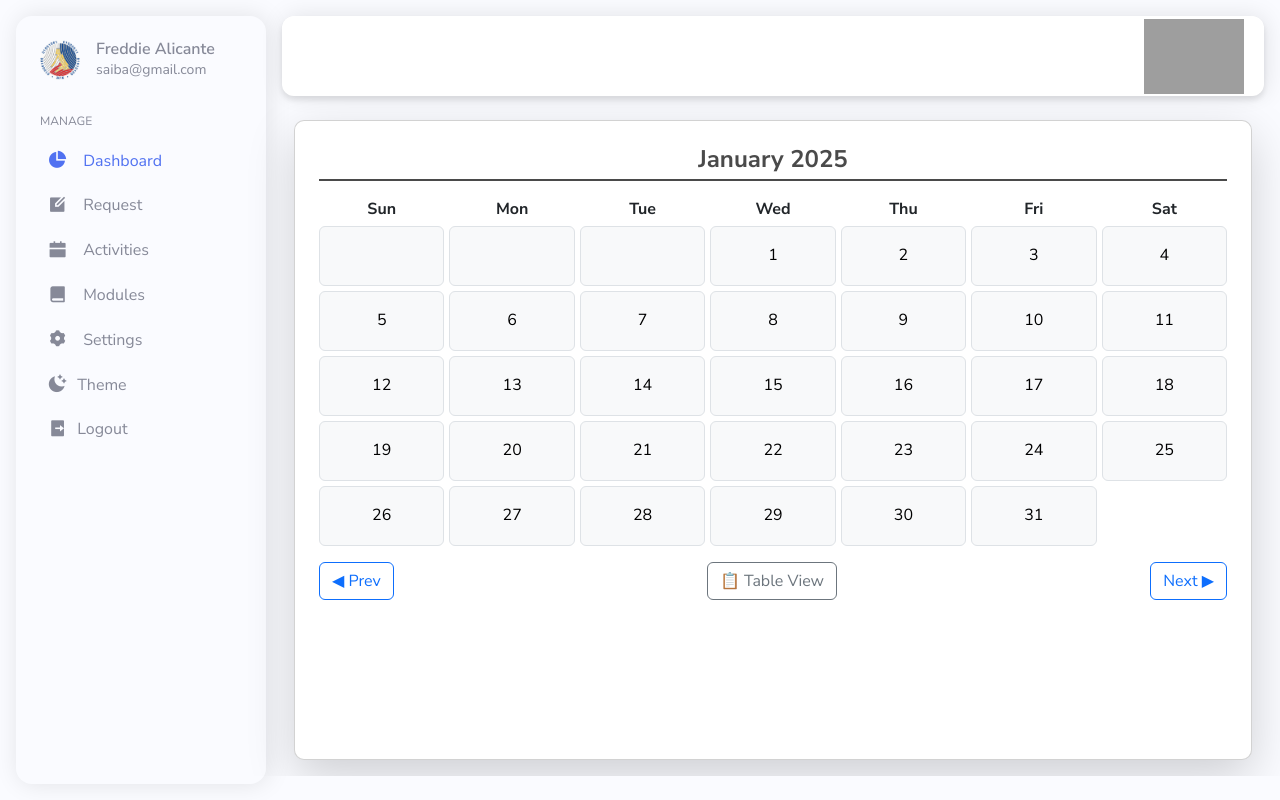
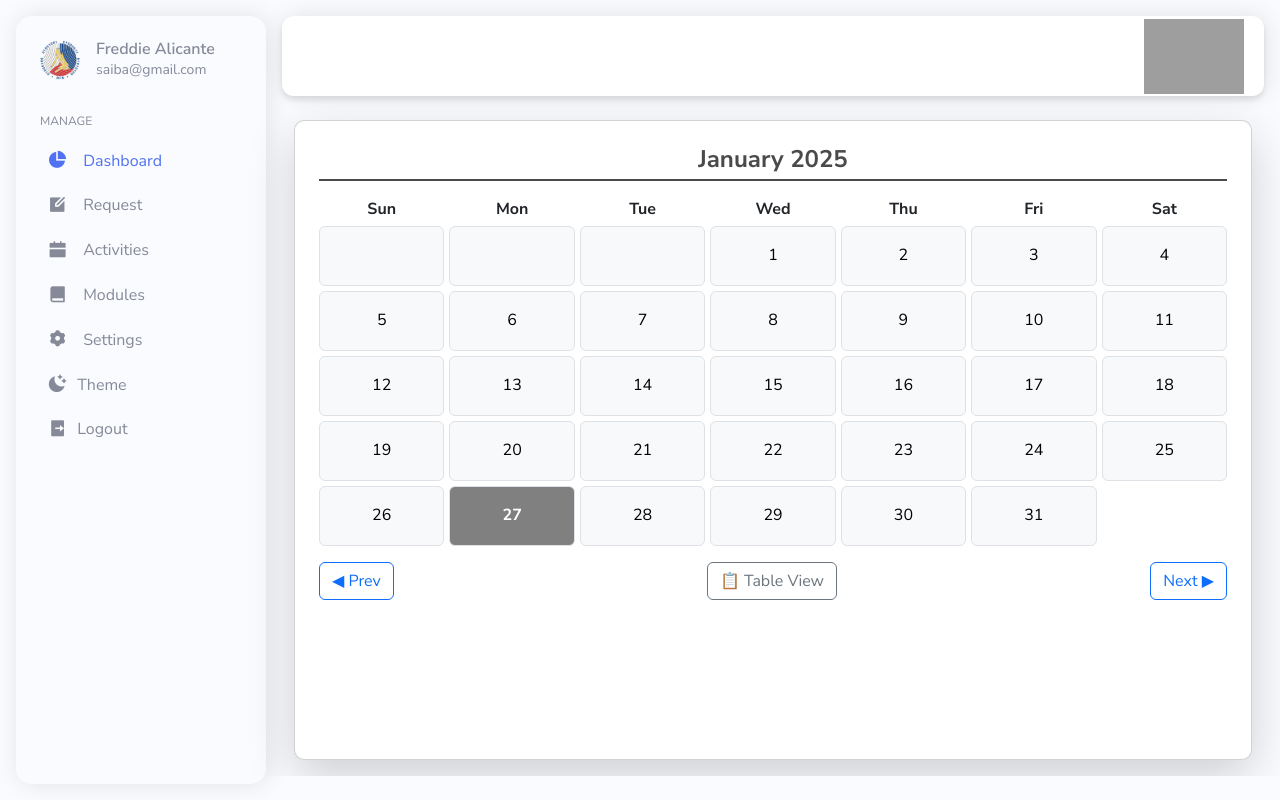
Before and after one commit to lancelotgrafilo/DICT_frontend, a React (Vite) app: page /admin/activities in a window 1280 px wide. Built offline with nearby package versions, Linux system fonts and the light colour scheme; grey boxes are pictures that could not be loaded.

Commit message:
Activities added

```diff
--- a/src/components/Activities/Activities.jsx
+++ b/src/components/Activities/Activities.jsx
@@ -1,11 +1,11 @@
 import React, { useState } from "react";
 import "bootstrap/dist/css/bootstrap.min.css";
-import "bootstrap-icons/font/bootstrap-icons.css"; // Make sure to import Bootstrap icons
+import "bootstrap-icons/font/bootstrap-icons.css";
 
 export function Activities() {
   const activities = [
-    { date: "2025-02-10", title: "Meeting with Team", startTime: "10:00 AM", endTime: "12:00 PM", status: "accepted" },
-    { date: "2025-02-12", title: "Project Deadline", startTime: "2:00 PM", endTime: "4:00 PM", status: "done" },
+    { date: "2025-02-10", title: "Meeting with Team", startTime: "10:00 AM", endTime: "12:00 PM", status: "done" },
+    { date: "2025-02-20", title: "Project Deadline", startTime: "2:00 PM", endTime: "4:00 PM", status: "accepted" },
   ];
 
   const [currentDate, setCurrentDate] = useState(new Date());
@@ -22,8 +22,8 @@ export function Activities() {
     const year = currentDate.getFullYear();
     const firstDayOfMonth = new Date(year, month, 1).getDay();
     const totalDays = getDaysInMonth(month, year);
+    const daysArray = [];
 
-    const daysArray = [];
     for (let i = 0; i < firstDayOfMonth; i++) {
       daysArray.push(null);
     }
@@ -33,28 +33,20 @@ export function Activities() {
     return daysArray;
   };
 
-  const calculateTotalHours = (startTime, endTime) => {
-    const start = new Date(`2000-01-01 ${startTime}`);
-    const end = new Date(`2000-01-01 ${endTime}`);
-    return Math.abs((end - start) / 36e5);
-  };
+  const today = new Date().toISOString().split("T")[0]; // Today's date in YYYY-MM-DD
 
   return (
     <div className="container mt-4">
       <div className="card shadow-lg p-4" style={{ minHeight: "80vh", borderRadius: "10px" }}>
 
-        {/* Title for Calendar View (Month and Year) */}
-        {viewMode === "calendar" && (
+        {/* Title */}
         <h4 className="text-center mb-3">
-            {currentDate.toLocaleString("default", { month: "long", year: "numeric" })}
+          {viewMode === "calendar"
+            ? currentDate.toLocaleString("default", { month: "long", year: "numeric" })
+            : "List of Activities"}
         </h4>
-        )}
 
-        {/* Title for Table View */}
-        {viewMode === "table" && (
-          <h4 className="text-center mb-3">List of Activities</h4>
-        )}
-
+        {/* Calendar View */}
         {viewMode === "calendar" ? (
           <div className="d-grid" style={{ gridTemplateColumns: "repeat(7, 1fr)", gap: "5px" }}>
             {["Sun", "Mon", "Tue", "Wed", "Thu", "Fri", "Sat"].map((day) => (
@@ -64,6 +56,7 @@ export function Activities() {
             {generateCalendar().map((date, index) => {
               const activity = activities.find((a) => a.date === date);
               const status = activity?.status;
+              const isToday = date === today;
 
               return (
                 <div
@@ -72,36 +65,69 @@ export function Activities() {
                   style={{
                     minHeight: "60px",
                     backgroundColor:
-                      status === "accepted"
+                      isToday
+                        ? "#808080" // Gray background for today
+                        : status === "accepted"
                           ? "#007bff"
                           : status === "done"
                             ? "#28a745"
                             : "#f8f9fa",
-                    color: status === "accepted" || status === "done" ? "white" : "black",
-                    fontWeight: status === "accepted" || status === "done" ? "bold" : "normal",
+                    color: isToday || status ? "white" : "black",
+                    fontWeight: isToday || status ? "bold" : "normal",
+                    border: isToday ? "3px solid #FF4500" : "1px solid #dee2e6",
                     cursor: "pointer",
                     transition: "all 0.3s",
                     position: "relative",
                   }}
                   onMouseEnter={(e) => {
-                    if (status === "accepted") {
+                    if (isToday) {
+                      e.target.style.backgroundColor = "#808080"; // Gray for today on hover
+                      e.target.querySelector(".day-number").style.display = "none"; // Hide number
+                      e.target.querySelector(".view-text").style.display = "block"; // Show "Today"
+                      e.target.querySelector(".view-text").style.color = "white"; // Change "Today" text to white
+                    } else if (status === "accepted") {
                       e.target.style.backgroundColor = "#0056b3";
-                      e.target.querySelector(".day-number").style.visibility = "hidden";
+                      e.target.querySelector(".day-number").style.display = "none";
+                      e.target.querySelector(".view-text").style.display = "block";
+                    } else if (status === "done") {
+                      e.target.style.backgroundColor = "#218838";
+                      e.target.querySelector(".check-icon").style.display = "none";
                       e.target.querySelector(".view-text").style.display = "block";
                     }
                   }}
                   onMouseLeave={(e) => {
-                    if (status === "accepted") {
+                    if (isToday) {
+                      e.target.style.backgroundColor = "#808080"; // Keep gray color when hovering on today
+                      e.target.querySelector(".view-text").style.display = "none"; // Hide "Today"
+                      e.target.querySelector(".day-number").style.display = "block"; // Show number again
+                    } else if (status === "accepted") {
                       e.target.style.backgroundColor = "#007bff";
-                      e.target.querySelector(".day-number").style.visibility = "visible";
+                      e.target.querySelector(".day-number").style.display = "block";
+                      e.target.querySelector(".view-text").style.display = "none";
+                    } else if (status === "done") {
+                      e.target.style.backgroundColor = "#28a745";
+                      e.target.querySelector(".check-icon").style.display = "block";
                       e.target.querySelector(".view-text").style.display = "none";
                     }
                   }}
                 >
-                  <span className="day-number">{date ? new Date(date).getDate() : ""}</span>
+                  {isToday && <span className="view-text"
+                    style={{
+                      display: "none",
+                      position: "absolute",
+                      top: "50%",
+                      left: "50%",
+                      transform: "translate(-50%, -50%)",
+                      color: "white", // Today text color is white
+                      fontWeight: "bold",
+                    }}>
+                    Today
+                  </span>}
+
+                  {status !== "done" && <span className="day-number">{date ? new Date(date).getDate() : ""}</span>}
+
                   {status === "accepted" && (
-                    <span
-                      className="view-text"
+                    <span className="view-text"
                       style={{
                         display: "none",
                         position: "absolute",
@@ -110,23 +136,35 @@ export function Activities() {
                         transform: "translate(-50%, -50%)",
                         color: "white",
                         fontWeight: "bold",
-                      }}
-                    >
+                      }} >
                       View
                     </span>
                   )}
+
                   {status === "done" && (
-                    <span
-                      className="view-text"
+                    <>
+                      <span className="check-icon"
                         style={{
                           position: "absolute",
                           top: "50%",
                           left: "50%",
                           transform: "translate(-50%, -50%)",
-                      }}
-                    >
+                        }}>
                         <i className="bi bi-check-circle" style={{ fontSize: "1.5em" }}></i>
                       </span>
+                      <span className="view-text"
+                        style={{
+                          display: "none",
+                          position: "absolute",
+                          top: "50%",
+                          left: "50%",
+                          transform: "translate(-50%, -50%)",
+                          color: "white",
+                          fontWeight: "bold",
+                        }}>
+                        View
+                      </span>
+                    </>
                   )}
                 </div>
               );
@@ -137,23 +175,28 @@ export function Activities() {
             <table className="table table-bordered text-center bg-white">
               <thead>
                 <tr style={{ backgroundColor: "#003366", color: "white" }}>
-                  <th style={{ width: "30%" }}>Name</th>
-                  <th style={{ width: "20%" }}>Preferred Date</th>
-                  <th style={{ width: "15%" }}>Start Time</th>
-                  <th style={{ width: "15%" }}>End Time</th>
-                  <th style={{ width: "10%" }}>Total Hours</th>
-                  <th style={{ width: "10%" }}>Actions</th>
+                  <th>Name</th>
+                  <th>Preferred Date</th>
+                  <th>Start Time</th>
+                  <th>End Time</th>
+                  <th>Total Hours</th>
+                  <th>Actions</th>
                 </tr>
               </thead>
               <tbody>
                 {activities.map((activity, index) => (
                   <tr key={index}>
-                    <td>John Doe</td>
-                    <td>{activity.date}</td>
-                    <td>{activity.startTime}</td>
-                    <td>{activity.endTime}</td>
-                    <td>{calculateTotalHours(activity.startTime, activity.endTime)}</td>
+                    <td style={{ width: "30%", textAlign: "left" }}>John Doe</td>
+                    <td style={{ width: "20%", textAlign: "center" }}>{activity.date}</td>
+                    <td style={{ width: "10%", textAlign: "center" }}>{activity.startTime}</td>
+                    <td style={{ width: "10%", textAlign: "center" }}>{activity.endTime}</td>
+                    <td style={{ width: "10%", textAlign: "center" }}>
+                      {Math.abs(new Date(`2000-01-01 ${activity.endTime}`) - new Date(`2000-01-01 ${activity.startTime}`)) / 36e5}
+                    </td>
                     <td>
+                      <button className="btn btn-outline-primary btn-sm me-2">
+                        <i className="bi bi-eye"></i> View
+                      </button>
                       <button className="btn btn-outline-success btn-sm">
                         <i className="bi bi-check-circle"></i> Done
                       </button>
@@ -172,6 +215,7 @@ export function Activities() {
           </button>
           <button className="btn btn-outline-primary" onClick={() => changeMonth(1)}>Next ▶</button>
         </div>
+
       </div>
     </div>
   );
--- a/src/components/Request/Request.jsx
+++ b/src/components/Request/Request.jsx
@@ -38,11 +38,11 @@ export function Request() {
             <thead>
               <tr style={{ backgroundColor: "#003366", color: "white" }}>
                 <th style={{ width: "30%", textAlign: "center" }}>Name</th>
-                <th style={{ width: "20%", textAlign: "center" }}>Preferred Date</th>
+                <th style={{ width: "15%", textAlign: "center" }}>Preferred Date</th>
                 <th style={{ width: "10%", textAlign: "center" }}>Start Time</th>
                 <th style={{ width: "10%", textAlign: "center" }}>End Time</th>
                 <th style={{ width: "10%", textAlign: "center" }}>Total Hours</th>
-                <th style={{ width: "30%", textAlign: "center" }}>Actions</th>
+                <th style={{ width: "25%", textAlign: "center" }}>Actions</th>
               </tr>
             </thead>
             <tbody>
```
Lines whose indentation alone changed are shown as unchanged.
